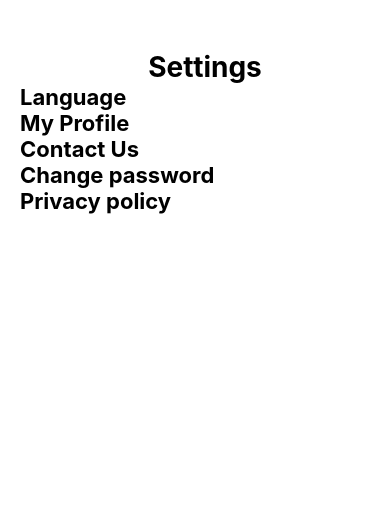
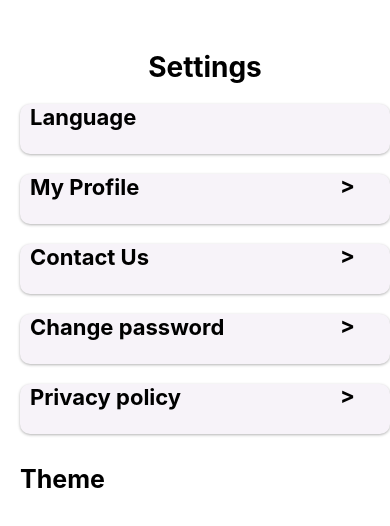
Before and after one commit to Josephus67/rn-assignment5-11038230, a React Native app: screen / in a window 390 px wide. Shown: the top 526 px of the page. Built offline with nearby package versions, Linux system fonts and the light colour scheme.

Commit message:
added cards for settings's Menus

```diff
--- a/App.js
+++ b/App.js
@@ -1,21 +1,45 @@
 import { StatusBar } from 'expo-status-bar';
 import { StyleSheet, Text, View, SafeAreaView } from 'react-native';
-
+import {Card} from 'react-native-paper'
 export default function App() {
   return (
     <SafeAreaView style={styles.container}>
-      <StatusBar style="auto" />
-      <View>
-      <Text style={{fontSize: 28, fontWeight: 'bold', textAlign: 'center', marginTop: 50}}>Settings</Text>
-      </View>
-      <View >
-<Text style={{fontSize: 22, fontWeight: 'bold'}}>Language</Text>
-<Text style={{fontSize: 22, fontWeight: 'bold'}}>My Profile</Text>
-<Text style={{fontSize: 22, fontWeight: 'bold'}}>Contact Us</Text>
-<Text style={{fontSize: 22, fontWeight: 'bold'}}>Change password</Text>
-<Text style={{fontSize: 22, fontWeight: 'bold'}}>Privacy policy</Text>
-      </View>
-    </SafeAreaView>
+
+    <View>
+    <Text style={{fontSize: 28, fontWeight: 'bold', textAlign: 'center', marginTop: 50}}>Settings</Text>
+    </View>
+    <View style={{height: 20}}/>
+    <View>
+<Card style={styles.card1}>
+<Text style={styles.first_text}>Language </Text>
+<Text style={styles.greater_than}></Text>
+</Card>
+<View style={{height: 20}}/>
+<Card style={styles.card1}>
+<Text style={styles.first_text}>My Profile</Text>
+<Text style={styles.greater_than}>></Text>
+</Card>
+<View style={{height: 20}}/>
+<Card style={styles.card1}>
+<Text style={styles.first_text}>Contact Us</Text>
+<Text style={styles.greater_than}>></Text>
+</Card>
+<View style={{height: 20}}/>
+<Card style={styles.card1}>
+<Text style={styles.first_text}>Change password</Text>
+<Text style={styles.greater_than}>></Text>
+</Card>
+<View style={{height: 20}}/>
+<Card style={styles.card1}>
+<Text style={styles.first_text}>Privacy policy</Text>
+<Text style={styles.greater_than}>></Text>
+</Card>
+    </View>
+    <View style={{height:30}}/>
+    <Text style={{fontSize:25, fontWeight: 'bold'}}>Theme</Text>
+
+  </SafeAreaView>
+
   );
 }
 
@@ -26,5 +50,20 @@ const styles = StyleSheet.create({
     backgroundColor: '#fff',
     alignContent: 'space-evenly',
     marginLeft: 20,
+
   },
+  first_text: {
+    fontSize: 22,
+    fontWeight: 'bold',
+    marginLeft: 10,
+  },
+  card1: {
+    height: 50,
+    width: '100%',
+   // backgroundColor: '#FF00FF',
+   borderRadius: 10,
+  },
+  greater_than: {
+marginLeft: 320,marginTop: -28, fontWeight: 'bold',fontSize:22
+  }
 });
--- a/package.json
+++ b/package.json
@@ -12,7 +12,8 @@
     "expo": "~51.0.14",
     "expo-status-bar": "~1.12.1",
     "react": "18.2.0",
-    "react-native": "0.74.2"
+    "react-native": "0.74.2",
+    "react-native-paper": "^5.12.3"
   },
   "devDependencies": {
     "@babel/core": "^7.20.0"
```
Also changed, not shown: 1 other file (tests, documents, lock files or other folders).
